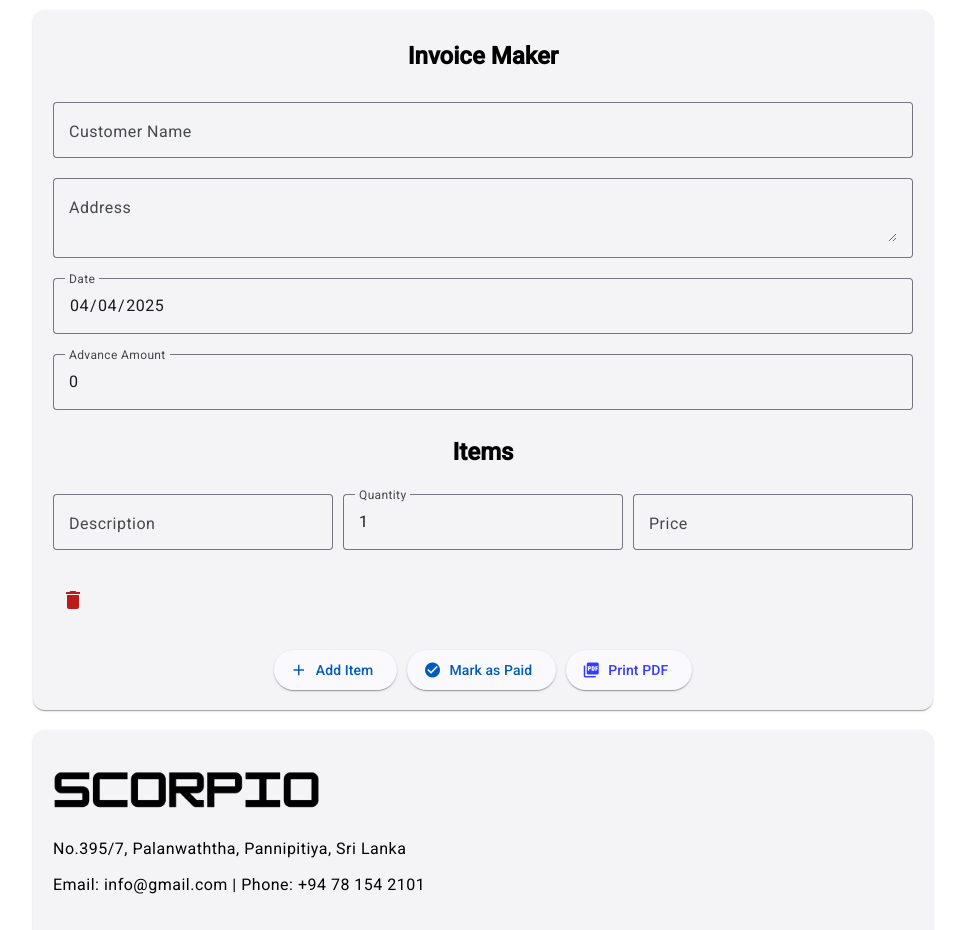
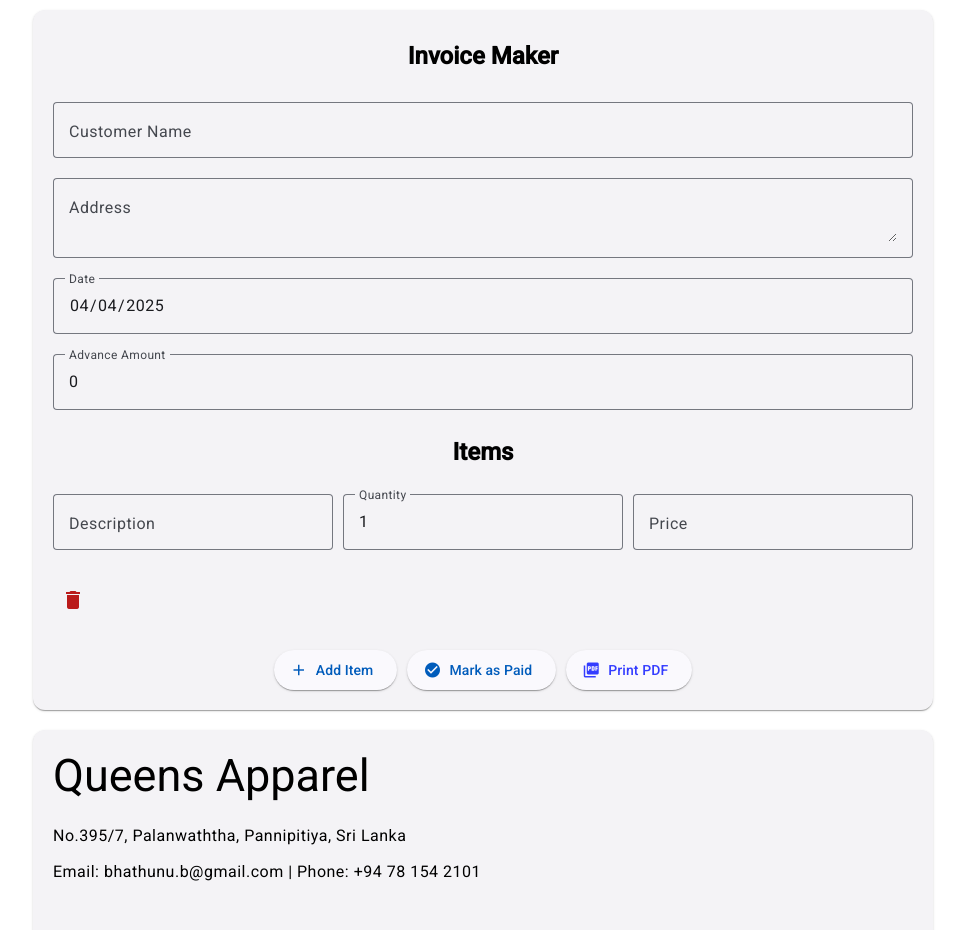
Before and after one commit to Bhagyadilhara/invoicee_app, an Angular app: page / in a window 1280 px wide. Shown: the top 930 px of the page, without its empty margins (157-1122 px from the left). Built offline with nearby package versions, Linux system fonts and the light colour scheme.

Commit message:
changed company logo name , email

```diff
--- a/src/app/app.component.html
+++ b/src/app/app.component.html
@@ -63,10 +63,10 @@
       <!-- Company Header -->
       <div class="company-header">
         <div>
-          <!-- <h2>Scorpio.lk</h2> -->
-          <img src="assets/Scorpio.png" alt="Company Logo" class="company-logo" />
+          <h2>Queens Apparel</h2>
+          <!-- <img src="assets/Scorpio.png" alt="Company Logo" class="company-logo" /> -->
           <p>No.395/7, Palanwaththa, Pannipitiya, Sri Lanka</p>
-          <p>Email: info&#64;gmail.com | Phone: +94 78 154 2101</p>
+          <p>Email: bhathunu.b&#64;gmail.com | Phone: +94 78 154 2101</p>
         </div>
         <!-- <div>
           <img src="assets/Scorpio.png" alt="Company Logo" class="company-logo" />
```
